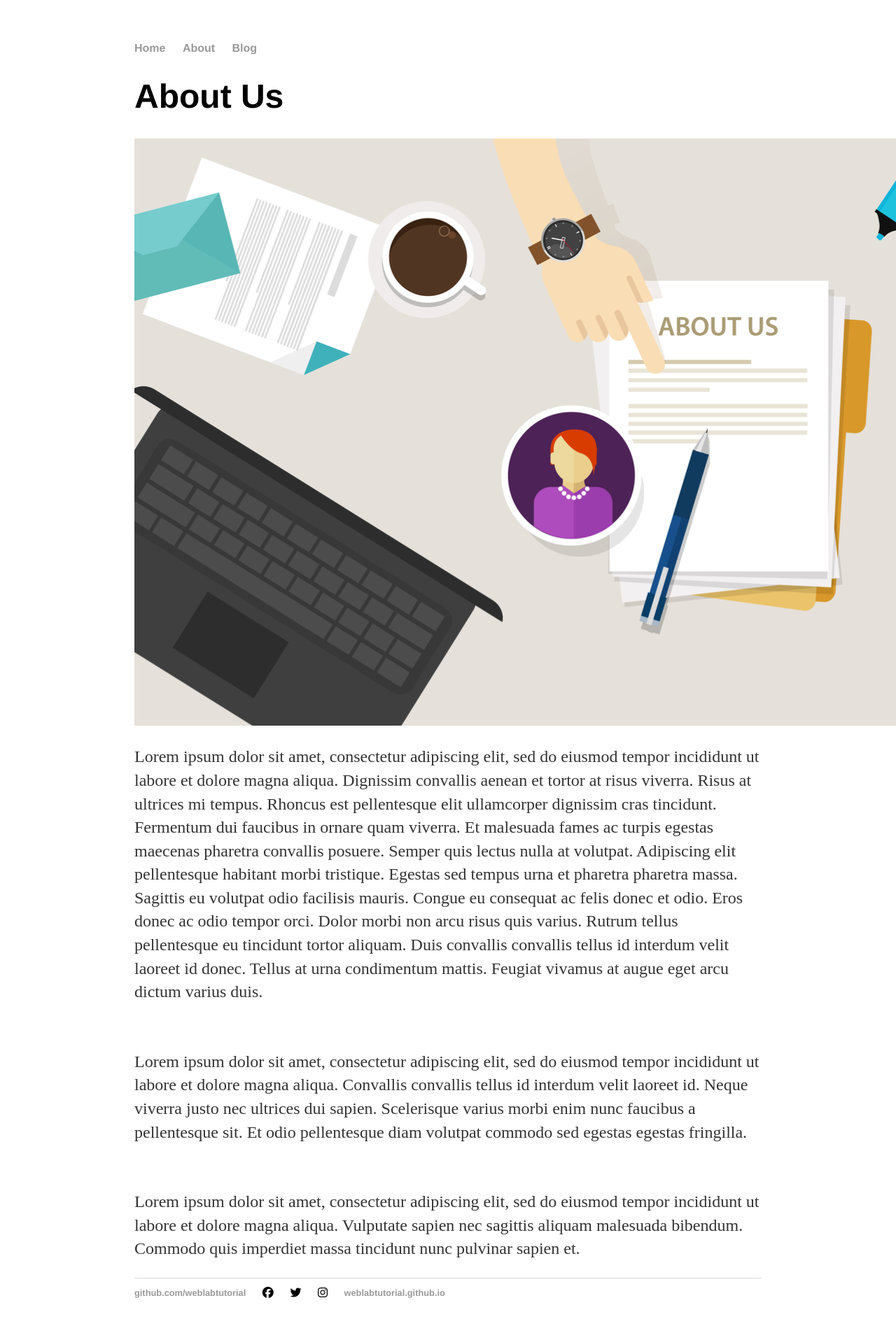
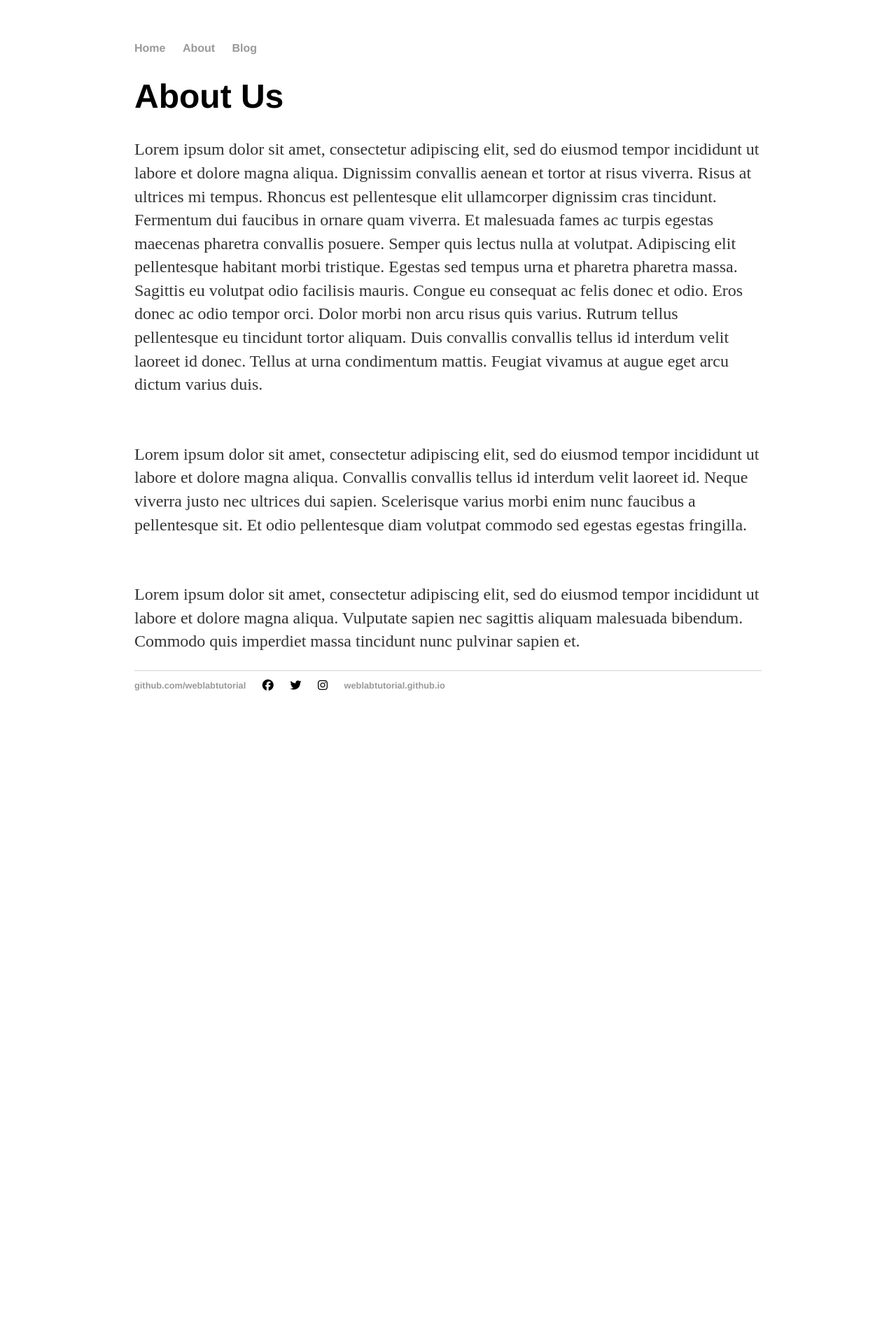
Before and after one commit to NourAdib/NourAdib.github.io, a Jekyll site: the page built from about/index.html, in a window 1280 px wide. Shown: the whole page at 70% size. Built offline with Jekyll 4.4.1, drawn with Linux system fonts in a browser that asks for light colours; nearby versions of some CDN libraries; after the commit the page ends 1047 px from its top, so only the background shows below that.

Commit message:
Removed image

```diff
--- a/about/index.html
+++ b/about/index.html
@@ -4,7 +4,6 @@ title: Web Programming
 ---
 <div class="blurb">
 <h1>About Us</h1>
- <img class="title-image" src="https://github.com/NourAdib/NourAdib.github.io/blob/main/title-img.png" alt="aboutus-img">
 <p>Lorem ipsum dolor sit amet, consectetur adipiscing elit, sed do eiusmod tempor incididunt ut labore et dolore magna aliqua. Dignissim convallis aenean et tortor at risus viverra. Risus at ultrices mi tempus. Rhoncus est pellentesque elit ullamcorper dignissim cras tincidunt. Fermentum dui faucibus in ornare quam viverra. Et malesuada fames ac turpis egestas maecenas pharetra convallis posuere. Semper quis lectus nulla at volutpat. Adipiscing elit pellentesque habitant morbi tristique. Egestas sed tempus urna et pharetra pharetra massa. Sagittis eu volutpat odio facilisis mauris. Congue eu consequat ac felis donec et odio. Eros donec ac odio tempor orci. Dolor morbi non arcu risus quis varius. Rutrum tellus pellentesque eu tincidunt tortor aliquam. Duis convallis convallis tellus id interdum velit laoreet id donec. Tellus at urna condimentum mattis. Feugiat vivamus at augue eget arcu dictum varius duis.</p>
  <br>
   <p>Lorem ipsum dolor sit amet, consectetur adipiscing elit, sed do eiusmod tempor incididunt ut labore et dolore magna aliqua. Convallis convallis tellus id interdum velit laoreet id. Neque viverra justo nec ultrices dui sapien. Scelerisque varius morbi enim nunc faucibus a pellentesque sit. Et odio pellentesque diam volutpat commodo sed egestas egestas fringilla.</p>
```
